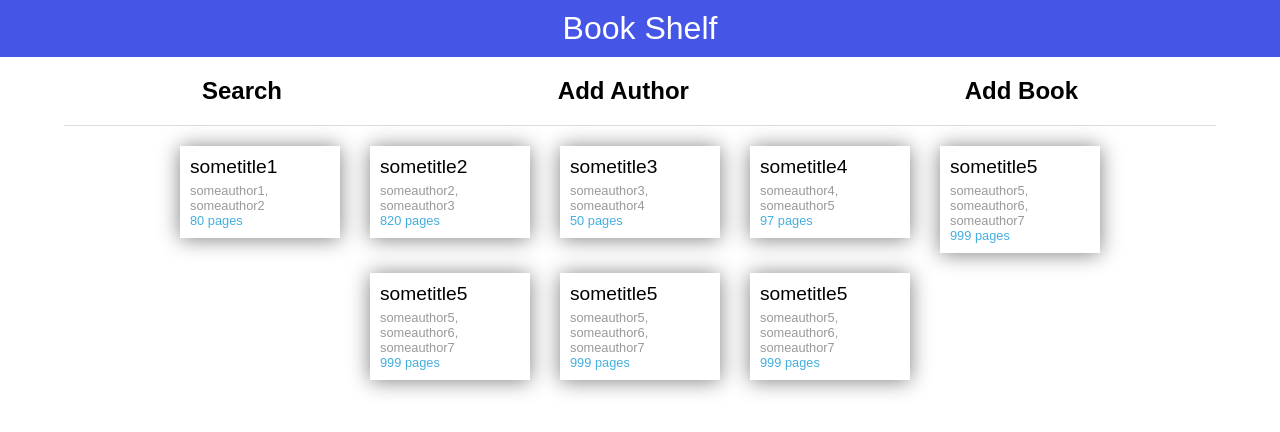
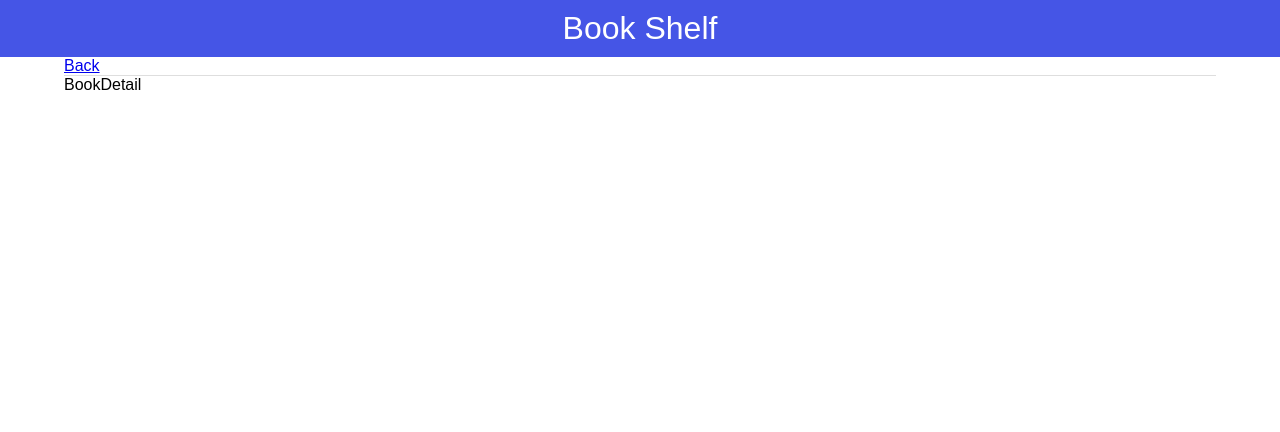
Before and after one commit to karthikvrao/bookShelf, a React (Create React App) app in the folder frontend/: page /books/1 in a window 1280 px wide. Shown: the top 432 px of the page. Built offline with nearby package versions, Linux system fonts and the light colour scheme.

Commit message:
feat: Implement routing to home and Book detail page
Install react router, setup routes, create BookDetail component and link book to route to corresponding BookDetail page.

```diff
--- a/frontend/package.json
+++ b/frontend/package.json
@@ -7,6 +7,7 @@
     "react-dom": "^16.4.1",
     "react-redux": "^5.0.7",
     "react-router": "^4.3.1",
+    "react-router-dom": "^4.3.1",
     "react-scripts": "1.1.4",
     "redux": "^4.0.0"
   },
--- a/frontend/src/App.css
+++ b/frontend/src/App.css
@@ -46,6 +46,10 @@ body,
     text-align: left;
 }
 
+.book-link {
+    text-decoration: none;
+}
+
 .book {
     cursor: pointer;
     width: 140px;
@@ -80,3 +84,13 @@ body,
 .book-pages {
     color: #43afe0;
 }
+
+.book-detail {
+    max-width: 90%;
+    margin: 0 auto;
+    /* padding: 20px; */
+}
+
+.book-detail-actions {
+    border-bottom: 1px solid #dedede;
+}
--- a/frontend/src/App.js
+++ b/frontend/src/App.js
@@ -1,6 +1,8 @@
 import React, { Component } from 'react';
+import { Switch, Route } from 'react-router-dom';
 import './App.css';
 import BookShelf from './components/BookShelf';
+import BookDetail from './components/BookDetail';
 
 class App extends Component {
   render() {
@@ -9,7 +11,11 @@ class App extends Component {
         <div className="app-header">
           <h1>Book Shelf</h1>
         </div>
-        <BookShelf />
+
+        <Switch>
+          <Route exact path="/" component={BookShelf} />
+          <Route exact path="/books/:book_id" component={BookDetail} />
+        </Switch>
       </div>
     );
   }
--- a/frontend/src/components/Book.js
+++ b/frontend/src/components/Book.js
@@ -1,7 +1,9 @@
 import React from 'react';
+import { Link } from 'react-router-dom';
 
 const Book = ({ book }) => {
   return (
+    <Link className="book-link" to={`/books/${book.id}`}>
       <div className="book">
         <div className="book-title">{book.title}</div>
         <div className="book-authors">
@@ -9,6 +11,7 @@ const Book = ({ book }) => {
         </div>
         <div className="book-pages">{book.pages} pages</div>
       </div>
+    </Link>
   );
 }
 
--- /dev/null
+++ b/frontend/src/components/BookDetail.js
@@ -0,0 +1,15 @@
+import React from 'react';
+import { Link } from 'react-router-dom';
+
+const BookDetail = () => {
+  return (
+    <div className="book-detail">
+      <div className="book-detail-actions">
+        <Link to="/">Back</Link>
+      </div>
+      BookDetail
+    </div>
+  );
+}
+
+export default BookDetail;
--- a/frontend/src/index.js
+++ b/frontend/src/index.js
@@ -1,8 +1,13 @@
 import React from 'react';
 import ReactDOM from 'react-dom';
+import { BrowserRouter } from 'react-router-dom';
 import './index.css';
 import App from './App';
 import registerServiceWorker from './registerServiceWorker';
 
-ReactDOM.render(<App />, document.getElementById('root'));
+ReactDOM.render(
+  <BrowserRouter>
+    <App />
+  </BrowserRouter>,
+  document.getElementById('root'));
 registerServiceWorker();
```
Also changed, not shown: 1 other file (tests, documents, lock files or other folders). Lines whose indentation alone changed are shown as unchanged.
